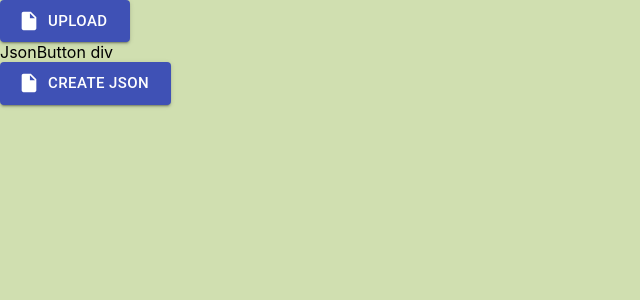
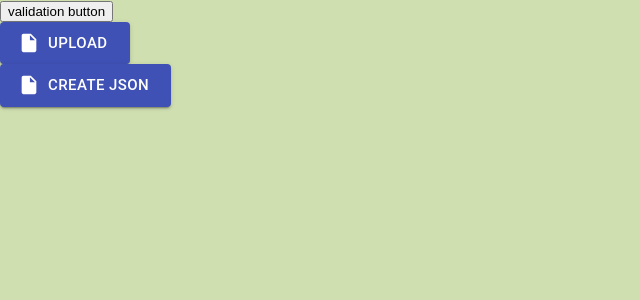
Before and after one commit to oleksiizd/react-task, a React (Create React App) app: page / in a window 1280 px wide. Shown: the top 300 px of the page, without its empty margins (0-640 px from the left). Built offline with nearby package versions, Linux system fonts and the light colour scheme.

Commit message:
Added Verification, cosmetic changes

```diff
--- a/src/App.js
+++ b/src/App.js
@@ -3,12 +3,25 @@ import React, { useState } from "react";
 import TableWeather from "./components/TableWeather";
 import JsonButton from "./components/JsonButton";
 import ReadTxtFile from "./components/ReadTxtFile";
+import { InputSchema } from "./validation/InputValidation"
 
 function App() {
   const [parcedData, setData] = useState([]);
 
+  async function checkValidation(event) {
+    //event.preventDefault();
+    let inputDataValidation = {
+      data: JSON.stringify(parcedData[0])
+    };
+    const isValid = await InputSchema.isValid(inputDataValidation);
+    console.log(inputDataValidation);
+    console.log(isValid);
+  }
+
+
   return (
     <>
+      <button id="validation-button" onClick={checkValidation}>validation button</button>
       <ReadTxtFile setData={setData} />
       <JsonButton parcedData={parcedData} />
       <TableWeather parcedData={parcedData} />
--- a/src/components/JsonButton.js
+++ b/src/components/JsonButton.js
@@ -23,7 +23,6 @@ function JsonButton(props) {
 
   return (
     <>
-      <div>JsonButton div</div>
       <Button
         variant="contained"
         color="primary"
--- a/src/components/ReadTxtFile.js
+++ b/src/components/ReadTxtFile.js
@@ -18,11 +18,15 @@ function ReadTxtFile({ setData }) {
     reader.onload = async (e) => {
       const text = e.target.result;
 
-      let dataArr = text.split("\r\n");
+      let dataArr = text.split("\n");
+      let inputData = text;
+      console.log(inputData);
+
       let parcedData = [];
       let tempObj = {};
 
-      dataArr = dataArr.slice(4);
+      console.log(dataArr);
+      dataArr = dataArr.slice(5);
       console.log(dataArr);
 
       for (let i = 0; i < dataArr.length; i++) {
@@ -33,8 +37,6 @@ function ReadTxtFile({ setData }) {
         dataArr[i] = tempArr;
       }
 
-      console.log(dataArr);
-
       dataArr.forEach(function () {
         dataArr = dataArr.filter(function (el) {
           return el != null;
@@ -43,11 +45,11 @@ function ReadTxtFile({ setData }) {
 
       let objKeys = dataArr[0];
 
+      console.log(dataArr);
+      console.log(objKeys);
+
       objKeys.push("prov");
       objKeys.push("id");
-
-      console.log(objKeys);
-      console.log(dataArr);
 
       let j = 0;
 
@@ -61,7 +63,7 @@ function ReadTxtFile({ setData }) {
         j++;
       });
 
-      setData(parcedData);
+      setData(parcedData, inputData);
     };
     reader.readAsText(e.target.files[0]);
   };
--- /dev/null
+++ b/src/validation/InputValidation.js
@@ -0,0 +1,5 @@
+import * as yup from "yup";
+
+export const InputSchema = yup.object().shape({
+  data: yup.string().required()
+});
```
